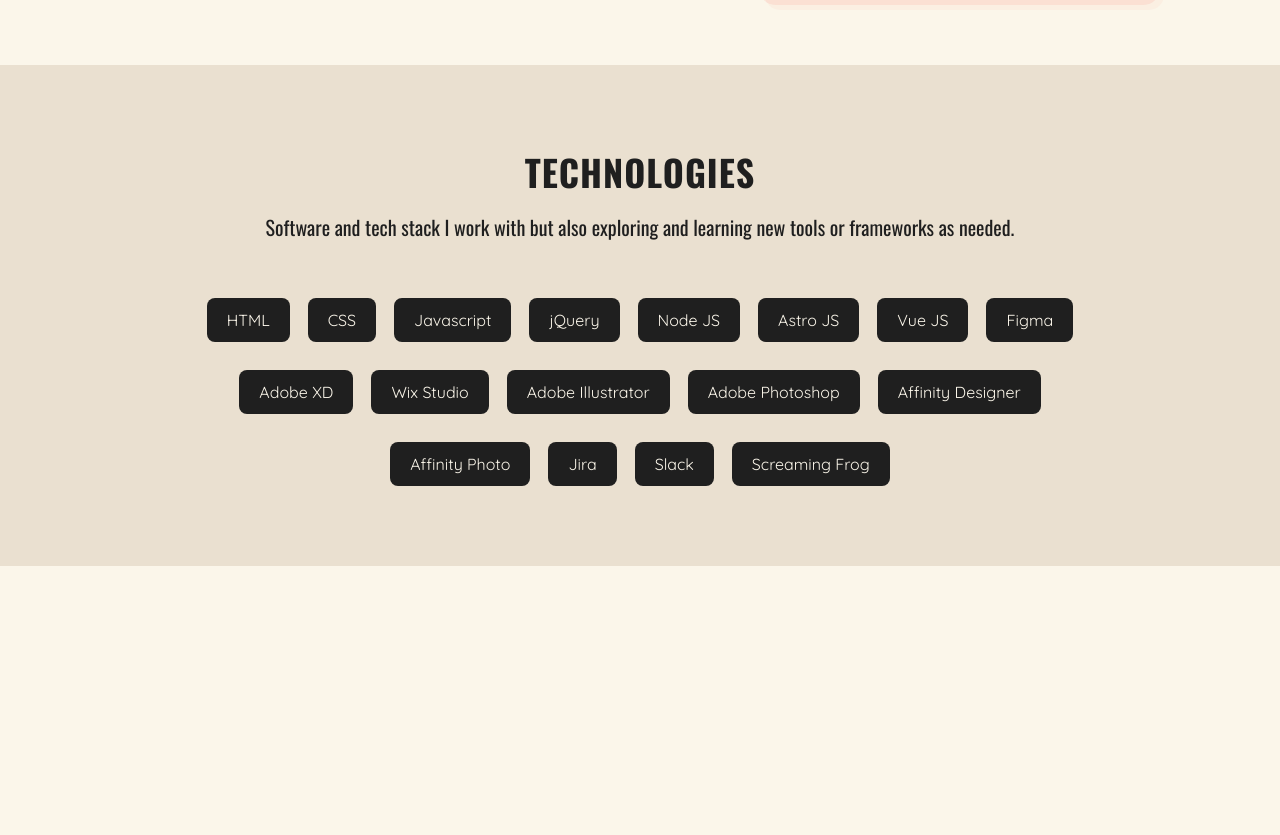
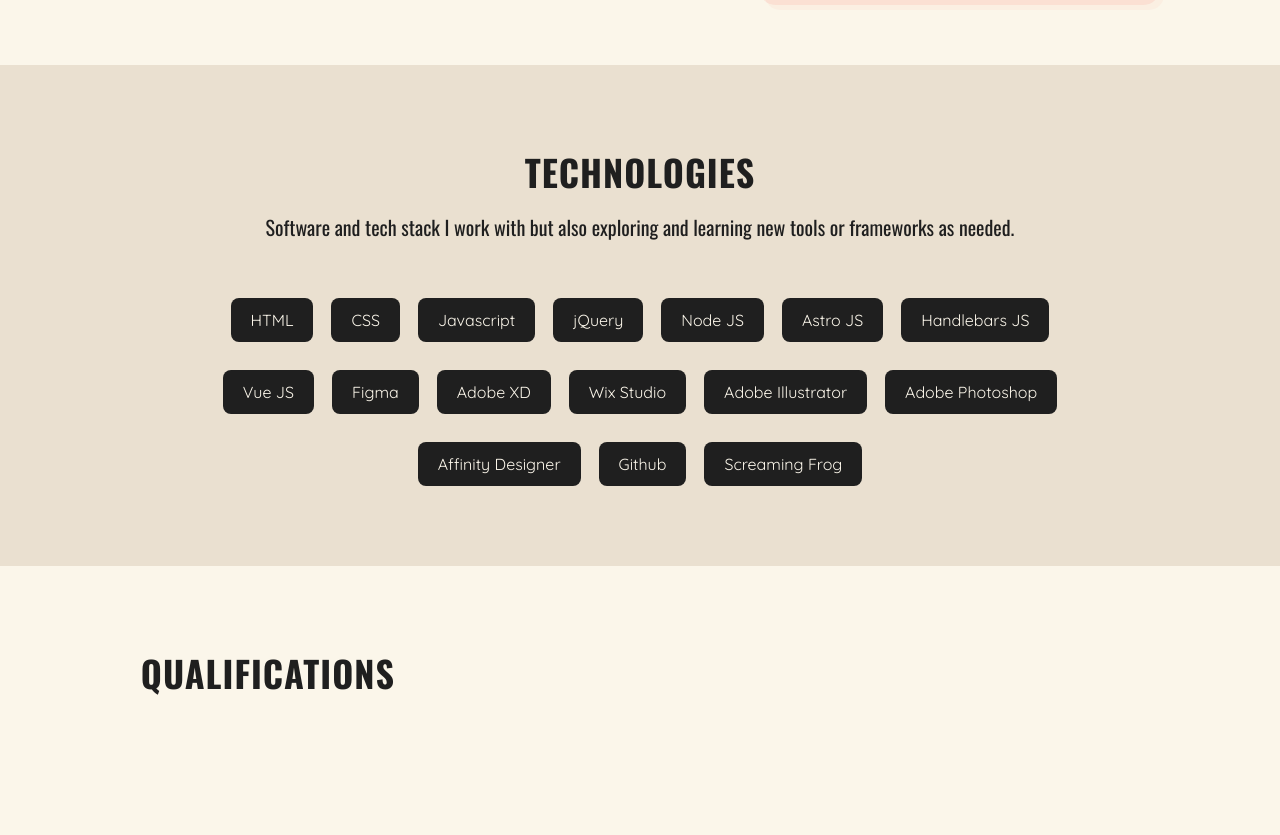
Before and after one commit to RoLo-dev/rolando_astro, an Astro site: page / in a window 1280 px wide. Shown: the part 765-1600 px from the top of the page. Before the commit the page ends 1331 px from the top, so only its background shows below. Built offline with nearby package versions, Linux system fonts and the light colour scheme; Astro itself is replaced by a stand-in of ours.

Commit message:
updating tech component and adding another

```diff
--- /dev/null
+++ b/src/components/Qualifications.astro
@@ -0,0 +1,12 @@
+<section>
+    <div class="qualities-container wrapper">
+        <div class="col img-col"></div>
+        <div class="col text-col">
+            <h2>Qualifications</h2>
+        </div>
+    </div>
+</section>
+
+<style>
+
+</style>
--- a/src/components/Tech.astro
+++ b/src/components/Tech.astro
@@ -28,6 +28,9 @@ import AstroImg from '../../public/favicon.svg';
                 <p>Astro JS</p>
             </div>
             <div class="card">
+                <p>Handlebars JS</p>
+            </div>
+            <div class="card">
                 <p>Vue JS</p>
             </div>
             <div class="card">
@@ -49,13 +52,7 @@ import AstroImg from '../../public/favicon.svg';
                 <p>Affinity Designer</p>
             </div>
             <div class="card">
-                <p>Affinity Photo</p>
-            </div>
-            <div class="card">
-                <p>Jira</p>
-            </div>
-            <div class="card">
-                <p>Slack</p>
+                <p>Github</p>
             </div>
             <div class="card">
                 <p>Screaming Frog</p>
--- a/src/pages/index.astro
+++ b/src/pages/index.astro
@@ -1,12 +1,14 @@
 ---
+import Layout from '../layouts/Layout.astro';
 import Header from '../components/Header.astro';
 import Hero from '../components/Hero.astro';
 import Tech from '../components/Tech.astro';
-import Layout from '../layouts/Layout.astro';
+import Qualities from '../components/Qualifications.astro';
 ---
 
 <Layout>
 	<Header />
 	<Hero />
 	<Tech />
+	<Qualities />
 </Layout>
--- a/src/styles/global.css
+++ b/src/styles/global.css
@@ -31,6 +31,7 @@ h1,h2,h3,h4{
 h2{
     font-size: 2.25rem;
     letter-spacing: 1px;
+    text-transform: uppercase;
     margin-bottom: 3.5rem;
 }
 h3{font-weight: 400;}
```
